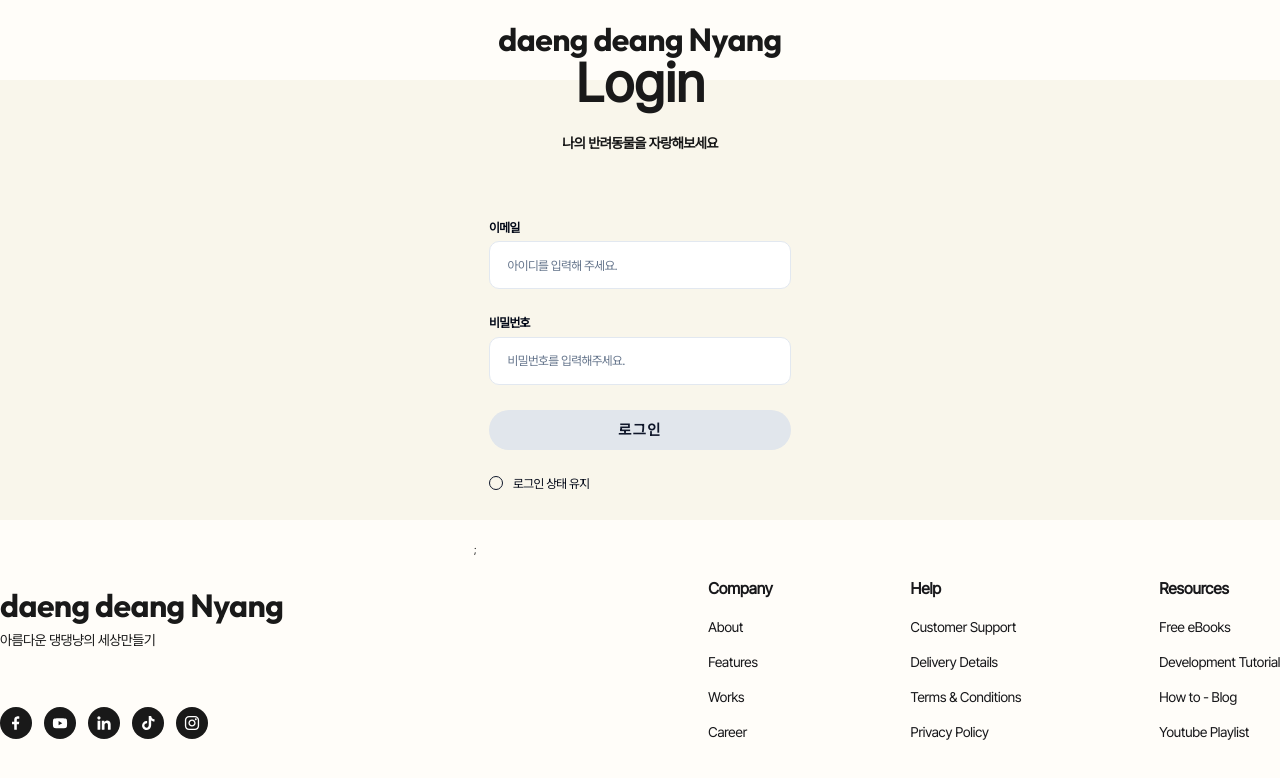
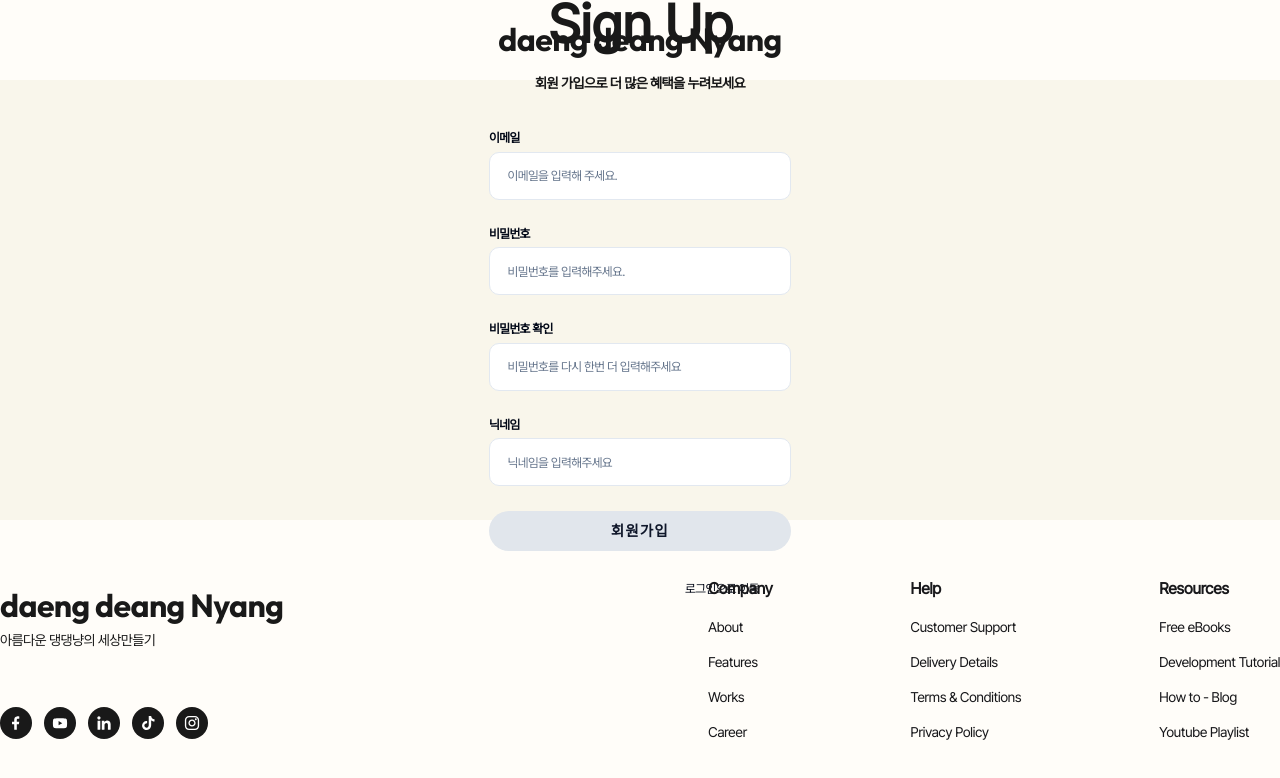
Before and after one commit to LeeDongTak/daeng-daeng-nyang, a Next.js app: page /auth in a window 1280 px wide. Shown: the top 778 px of the page. Built offline with nearby package versions, Linux system fonts and the light colour scheme.

Commit message:
💄 sign up component css #55

```diff
--- a/src/components/auth/Auth.tsx
+++ b/src/components/auth/Auth.tsx
@@ -1,11 +1,9 @@
-import SignIn from './sign-in/SignIn';
+import { useState } from 'react';
+import SignUp from './sign-up/SignUp';
 
 const Auth = () => {
-  return (
-    <div className="w-full h-[calc(100vh-36rem)] grid place-content-center items-center gap-14">
-      <SignIn />;
-    </div>
-  );
+  const [mode, setMode] = useState(true);
+  return <div className="w-full h-[calc(100vh-36rem)] grid place-content-center items-center gap-14">{<SignUp />}</div>;
 };
 
 export default Auth;
--- a/src/components/auth/sign-in/SignIn.tsx
+++ b/src/components/auth/sign-in/SignIn.tsx
@@ -1,3 +1,4 @@
+import { Button } from '@/components/ui/button';
 import { Checkbox } from '@/components/ui/checkbox';
 import { Label } from '@/components/ui/label';
 import { zodResolver } from '@hookform/resolvers/zod';
@@ -56,15 +57,20 @@ const SignIn = () => {
             <AuthForm.button
               type="submit"
               className="rounded-full py-8 text-2xl tracking-widest hover:bg-destructive/30 bg-[#E1E6EC] "
-              variant={'jumbotron'}
+              variant={'auth'}
             >
               로그인
             </AuthForm.button>
-            <div className="flex gap-4 items-center">
-              <Checkbox id="keep-login" className="w-[1.4rem] h-[1.4rem] rounded-full" />
-              <Label htmlFor="keep-login" className="text-xl cursor-pointer">
-                로그인 상태 유지
-              </Label>
+            <div className="flex justify-between items-center">
+              <div className="flex item-center gap-5">
+                <Checkbox id="keep-login" className=" w-[1.4rem] h-[1.4rem] rounded-full" />
+                <Label htmlFor="keep-login" className="text-xl cursor-pointer">
+                  로그인 상태 유지
+                </Label>
+              </div>
+              <Button variant={'link'} className="text-xl " type="button">
+                회원가입하기
+              </Button>
             </div>
           </AuthForm>
         </LayoutFormBody>
--- a/src/components/auth/sign-up/SignUp.tsx
+++ b/src/components/auth/sign-up/SignUp.tsx
@@ -1,15 +1,18 @@
+import { Button } from '@/components/ui/button';
 import { zodResolver } from '@hookform/resolvers/zod';
+import { Fragment } from 'react';
 import { useForm } from 'react-hook-form';
 import { z } from 'zod';
 import LayoutForm from '../../common/form/form-layout/LayoutForm';
 import LayoutFormBody from '../../common/form/form-layout/layout-form-body/LayoutFormBody';
-import LayoutFormHeader from '../../common/form/form-layout/layout-form-header/LayoutFormHeader';
 import AuthForm from '../auth-form/AuthForm';
+import AuthTitle from '../auth-title/AuthTitle';
 
 const formSchema = z.object({
   email: z.string().min(2),
   password: z.string().min(2),
   passwordCheck: z.string().min(2),
+  nickName: z.string().min(2),
 });
 
 type T_Schema = z.infer<typeof formSchema>;
@@ -19,6 +22,7 @@ const SignUp = () => {
       email: '',
       password: '',
       passwordCheck: '',
+      nickName: '',
     },
     resolver: zodResolver(formSchema),
   });
@@ -26,17 +30,59 @@ const SignUp = () => {
     console.log(values);
   };
   return (
-    <LayoutForm form={form}>
-      <LayoutFormHeader title="회원가입" />
-      <LayoutFormBody>
-        <AuthForm onSubmit={form.handleSubmit(submitHandler)}>
-          <AuthForm.input control={form.control} name="email" label="이메일" />
-          <AuthForm.input control={form.control} name="password" label="비밀번호" />
-          <AuthForm.input control={form.control} name="passwordCheck" label="비밀번호 확인" />
-          <AuthForm.button type="submit">회원가입</AuthForm.button>
-        </AuthForm>
-      </LayoutFormBody>
-    </LayoutForm>
+    <Fragment>
+      <AuthTitle title="Sign up" subTitle="회원 가입으로 더 많은 혜택을 누려보세요" />
+      <LayoutForm form={form} className="w-[33.2rem] bg-transparent border-0 shadow-none">
+        <LayoutFormBody>
+          <AuthForm onSubmit={form.handleSubmit(submitHandler)} className="flex flex-col gap-10">
+            <AuthForm.input
+              className="h-[4.8rem] text-xl rounded-2xl pl-7"
+              labelCn="text-xl font-bold"
+              control={form.control}
+              name="email"
+              label="이메일"
+              placeholder="이메일을 입력해 주세요."
+            />
+            <AuthForm.input
+              className="h-[4.8rem] text-xl rounded-2xl pl-7"
+              labelCn="text-xl font-bold"
+              control={form.control}
+              name="password"
+              label="비밀번호"
+              placeholder="비밀번호를 입력해주세요."
+            />
+            <AuthForm.input
+              className="h-[4.8rem] text-xl rounded-2xl pl-7"
+              labelCn="text-xl font-bold"
+              control={form.control}
+              name="passwordCheck"
+              label="비밀번호 확인"
+              placeholder="비밀번호를 다시 한번 더 입력해주세요"
+            />
+            <AuthForm.input
+              className="h-[4.8rem] text-xl rounded-2xl pl-7"
+              labelCn="text-xl font-bold"
+              control={form.control}
+              name="nickName"
+              label="닉네임"
+              placeholder="닉네임을 입력해주세요"
+            />
+            <AuthForm.button
+              type="submit"
+              className="rounded-full py-8 text-2xl tracking-widest hover:bg-destructive/30 bg-[#E1E6EC] "
+              variant={'jumbotron'}
+            >
+              회원가입
+            </AuthForm.button>
+            <div className="flex justify-end">
+              <Button variant={'auth'} className="text-xl" type="button">
+                로그인으로 이동
+              </Button>
+            </div>
+          </AuthForm>
+        </LayoutFormBody>
+      </LayoutForm>
+    </Fragment>
   );
 };
 
```
